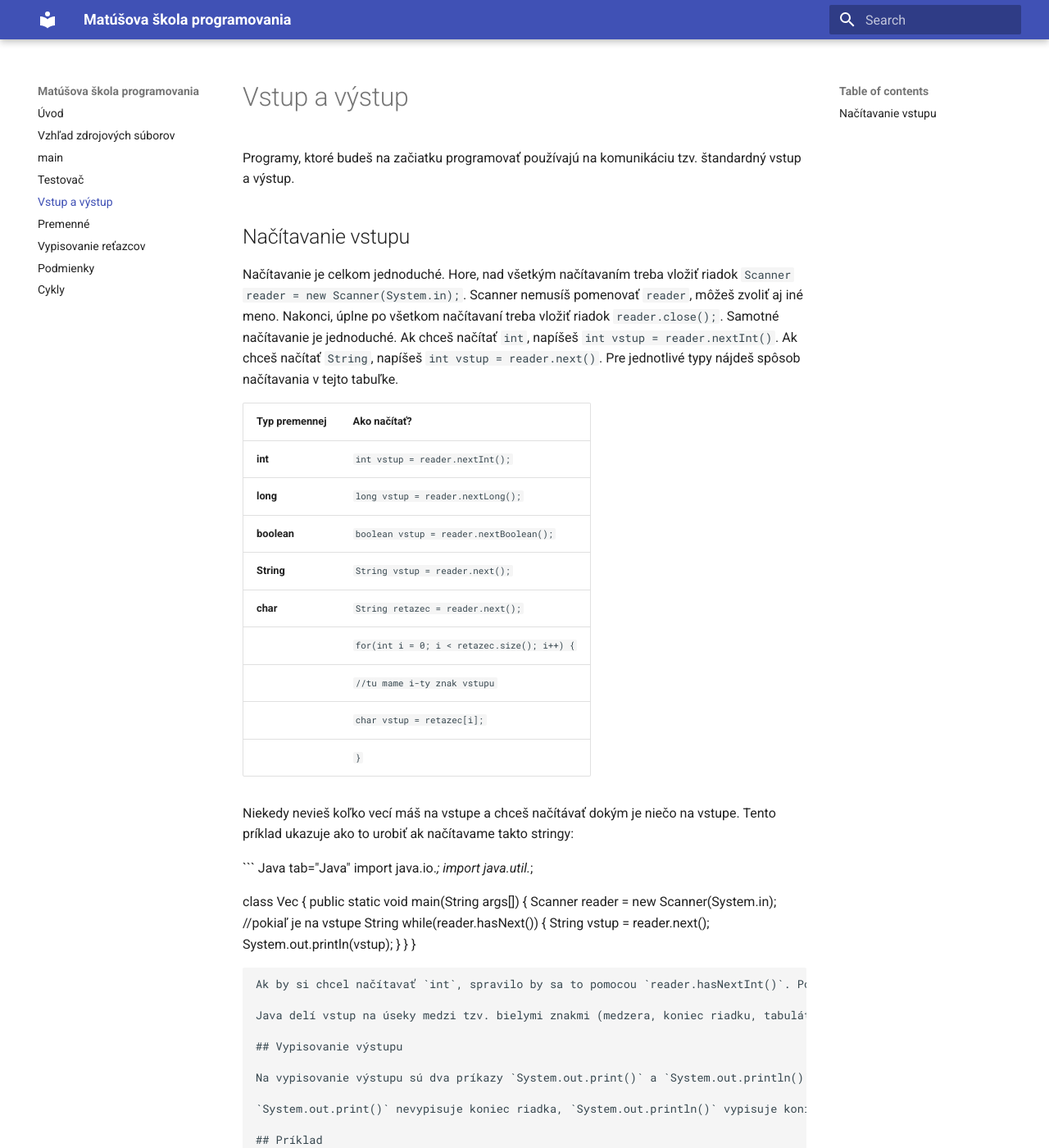
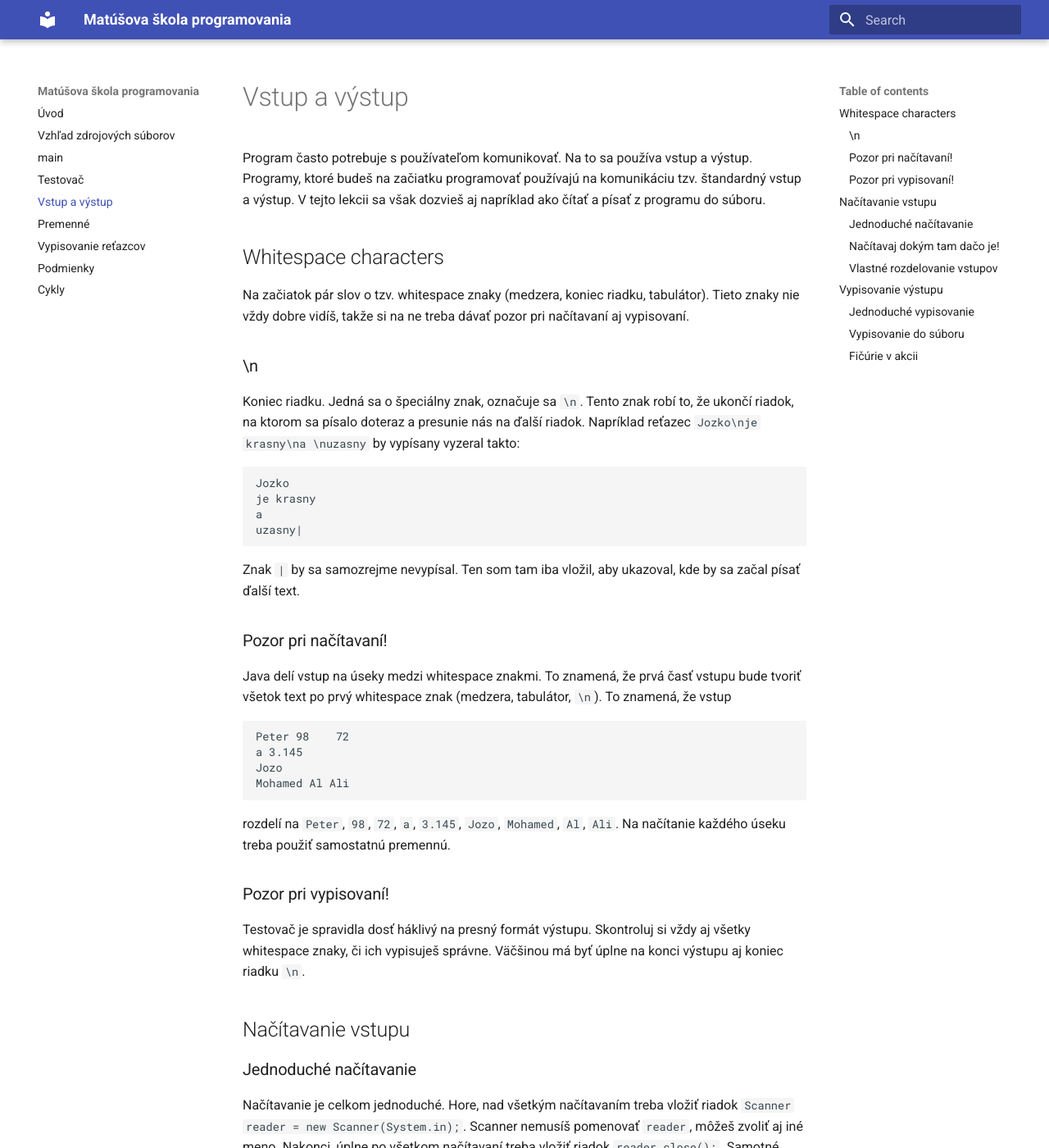
Before and after one commit to jofi/programmer, an MkDocs documentation site: the page built from docs/vstup_vystup.md, in a window 1280 px wide and 1400 px high. Shown: the whole window at 82% size. Built offline with MkDocs 1.6.1 and Material for MkDocs 9.7.7, drawn with Linux system fonts in a browser that asks for light colours; some of the changed text lies outside the part shown.

Commit message:
Doplnenie a zmenenie Vstup a vystup

````diff
--- a/docs/vstup_vystup.md
+++ b/docs/vstup_vystup.md
@@ -1,10 +1,37 @@
 # Vstup a výstup
 
-Programy, ktoré budeš na začiatku programovať používajú na komunikáciu tzv. štandardný vstup a výstup.
+Program často potrebuje s používateľom komunikovať. Na to sa používa vstup a výstup. Programy, ktoré budeš na začiatku programovať používajú na komunikáciu tzv. štandardný vstup a výstup. V tejto lekcii sa však dozvieš aj napríklad ako čítať a písať z programu do súboru.
+
+## Whitespace characters
+Na začiatok pár slov o tzv. whitespace znaky (medzera, koniec riadku, tabulátor). Tieto znaky nie vždy dobre vidíš, takže si na ne treba dávať pozor pri načítavaní aj vypisovaní.
+
+### \n
+Koniec riadku. Jedná sa o špeciálny znak, označuje sa `\n`. Tento znak robí to, že ukončí riadok, na ktorom sa písalo doteraz a presunie nás na ďalší riadok. Napríklad reťazec `Jozko\nje krasny\na \nuzasny` by vypísany vyzeral takto:
+```
+Jozko
+je krasny
+a
+uzasny|
+```
+Znak `|` by sa samozrejme nevypísal. Ten som tam iba vložil, aby ukazoval, kde by sa začal písať ďalší text.
+
+### Pozor pri načítavaní!
+Java delí vstup na úseky medzi whitespace znakmi. To znamená, že prvá časť vstupu bude tvoriť všetok text po prvý whitespace znak (medzera, tabulátor, `\n`). To znamená, že vstup
+```
+Peter 98    72
+a 3.145
+Jozo
+Mohamed Al Ali
+```
+rozdelí na `Peter`, `98`, `72`, `a`, `3.145`, `Jozo`, `Mohamed`, `Al`, `Ali`. Na načítanie každého úseku treba použiť samostatnú premennú.
+
+### Pozor pri vypisovaní!
+Testovač je spravidla dosť háklivý na presný formát výstupu. Skontroluj si vždy aj všetky whitespace znaky, či ich vypisuješ správne. Väčšinou má byť úplne na konci výstupu aj koniec riadku `\n`.
 
 ## Načítavanie vstupu
 
-Načítavanie je celkom jednoduché. Hore, nad všetkým načítavaním treba vložiť riadok ``` Scanner reader = new Scanner(System.in); ```. Scanner nemusíš pomenovať ``` reader ```, môžeš zvoliť aj iné meno. Nakonci, úplne po všetkom načítavaní treba vložiť riadok ``` reader.close(); ```. Samotné načítavanie je jednoduché. Ak chceš načítať ``` int ```, napíšeš ``` int vstup = reader.nextInt() ```. Ak chceš načítať ``` String ```, napíšeš ``` int vstup = reader.next() ```. Pre jednotlivé typy nájdeš spôsob načítavania v tejto tabuľke.
+### Jednoduché načítavanie
+Načítavanie je celkom jednoduché. Hore, nad všetkým načítavaním treba vložiť riadok ``` Scanner reader = new Scanner(System.in); ```. Scanner nemusíš pomenovať ``` reader ```, môžeš zvoliť aj iné meno. Nakonci, úplne po všetkom načítavaní treba vložiť riadok ``` reader.close(); ```. Samotné načítavanie je jednoduché. Ak chceš načítať ``` int ```, napíšeš ``` int vstup = reader.nextInt() ```. Ak chceš načítať ``` String ```, napíšeš ``` String vstup = reader.next() ```. Pre jednotlivé typy nájdeš spôsob načítavania v tejto tabuľke.
 
 | Typ premennej  |      Ako načítať? |
 |----------|-------------|
@@ -13,12 +40,14 @@
 | **boolean** | ` boolean vstup = reader.nextBoolean(); ` |
 | **String** | ` String vstup = reader.next(); ` |
 | **char** | `String retazec = reader.next();`
-|      |`for(int i = 0; i < retazec.size(); i++) {` |
+|      |`for(int i = 0; i < retazec.length(); i++) {` |
 |      | 	`//tu mame i-ty znak vstupu` |
-|      | 	`char vstup = retazec[i];`|
+|      | 	`char vstup = retazec.charAt(i);`|
 |      | `}`|
 
-Niekedy nevieš koľko vecí máš na vstupe a chceš načítávať dokým je niečo na vstupe. Tento príklad ukazuje ako to urobiť ak načítavame takto stringy:
+
+### Načítavaj dokým tam dačo je!
+Niekedy nevieš koľko vecí máš na vstupe a chceš načítávať dokým je niečo na vstupe. Na to slúži funkcia `reader.hasNext()`. Vracia `true` ak na vstupe ešte je nejaký neprečítaný `string`, inak vracia `false`.
 
 ``` Java tab="Java"
 import java.io.*;
@@ -27,7 +56,7 @@
 class Vec {
   public static void main(String args[])   {
 	Scanner reader = new Scanner(System.in);
-	//pokiaľ je na vstupe String
+	//dokým je na vstupe String
 	while(reader.hasNext()) {
 		String vstup = reader.next();
 		System.out.println(vstup);
@@ -38,19 +67,54 @@
 
 Ak by si chcel načítavať `int`, spravilo by sa to pomocou `reader.hasNextInt()`. Podobne pre ostatné typy.
 
-Java delí vstup na úseky medzi tzv. bielymi znakmi (medzera, koniec riadku, tabulátor). To znamená, že vstup `Peter Jozo Fero` rozdelí na tri `Peter`, `Jozo` a `Fero`. Tamten vstup by sa teda nedal načítať do 1 Stringu. Musel by si použiť 3, pre každý úsek 1.
+### Načítavanie zo súboru
+Dakedy chceš načítavať vstup zo súboru. To sa robí tak, že namiesto `Scanner reader = new Scanner(System.in);` vložíš `Scanner special_reader = new Scanner(new File("meno_suboru.txt"));` a musíš to celé vložiť do bloku `try, catch`. Takto:
+
+```Java tab="Java"
+	try {
+		Scanner special_reader = new Scanner(new File("input.txt"));
+		...
+		special_reader.close();
+	} catch (IOException ex) {
+    	System.out.println("Something wrong with files!");
+	}
+
+```
+
+Toto je špecialitka Javy, chráni ťa tým pre pádom programu v prípade, že súborom so vstupom neexistuje.
+
+### Vlastné rozdelovanie vstupov
+Prednastavenie scannera vstupu sa dá zmeniť, tak aby rozdelil vstup podľa iných znakov ako whitespace znakov. Napríklad by sme mohli chcieť rozdeliť vstup na úseky medzi písmenami `W`. Spraví sa to jednoducho. Namiesto obyčajného `Scanner reader = new Scanner(...);` na začiatku, napíšeš `Scanner reader = new Scanner(...).useDelimiter("WW*");` Vnútri `useDelimiter()` môže byť ľubovoľný regulárny výraz (ak nevieš, čo to je, nerieš zatiaľ). Ak chceš deliť iba pomocou písmenka alebo číslice, jednoducho nahraď znak `W` v tamtom príkaze.
 
 ## Vypisovanie výstupu
+
+### Jednoduché vypisovanie
 
 Na vypisovanie výstupu sú dva príkazy `System.out.print()` a `System.out.println()`. Do vnútra zátvoriek napíšeš, čo chceš vypísať. Môže to byť číslo (napr. `98`), reťazec(napr. `"Chelsea je krásna"`) alebo premenná. Nedá sa to však kombinovať. Jediným príkazom sa nedá vypísať napríklad aj číslo aj premenná. Musel by si použiť jeden príkaz, ktorý vypíše iba číslo a druhý, ktorý vypíše iba premennú.
 
 `System.out.print()` nevypisuje koniec riadka, `System.out.println()` vypisuje koniec riadka. To je ich jediný rozdiel. Teoreticky sa teda každé `System.out.println(...);` dá nahradiť za `System.out.print(...); System.out.print(\n)`.
 
+### Vypisovanie do súboru
+
+Podobne jak pri načitavaní, musíš hore pridať ` PrintWriter writer = new PrintWriter(new FileWriter("meno_suboru.txt")); ` a na koniec `writer.close()`. Celé to takisto musí byť v `try, catch` bloku. Namiesto `System.out.print()` používaš potom `writer.print()`.
+
+```Java tab="Java"
+	try {
+		PrintWriter special_writer = new PrintWriter(new FileWriter("output.txt"));
+		special_writer.println("Jozko je velmi mudry a sikovny!");
+		...
+		special_writer.close();
+	} catch (IOException ex) {
+    	System.out.println("Something wrong with files!");
+	}
+
+```
+
 ## Príklad
-Celé to môže vyzerať nejako takto.
+### Jednoduchý príklad
 
 * Spustí sa program.
-* Program vypíše ``` Zadajte svoje meno: ```
+* Program vypíše ``` Sire, zadajte svoje meno: ```
 * Používateľ (ja, ty, oco alebo kľudne aj dedko) napíše svoje meno, napr. ``` Fero ```.
 * Program toto meno (nech je akékoľvek) načíta a nejako spracuje.
 * Program vypíše ``` Zadajte svoj počet rúk! ```.
@@ -60,14 +124,14 @@
 
 Implementácia:
 
-``` Java tab="Java" hl_lines="7 9 11 13 15 18 19 20"
+``` Java tab="Java"
 import java.io.*;
 import java.util.*;
 
 class Vec {
   public static void main(String args[])   {
 	//vyžiadame si užívateľovo meno
-    System.out.print("Zadajte svoje meno: ");
+    System.out.print("Sire, zadajte svoje meno: ");
 	//ideme načítavať, najprv treba vytvoriť Scanner
 	Scanner reader = new Scanner(System.in);
 	//načítame do premennej meno užívateľa
@@ -84,3 +148,77 @@
   }
 }
 ```
+
+### Fičúrie v akcii
+
+Načíta všetky reťazce zo vstupného súboru `input.txt` a vypíše ich oddelené medzerami do `output.txt`:
+
+``` Java tab="Java"
+import java.io.*;
+import java.util.*;
+
+class Vec {
+  public static void main(String args[])   {
+	//vstup a vystup zo suboru
+	try {
+		//vytvorime special_reader na citanie vstupu
+		Scanner special_reader = new Scanner(new File("input.txt"));
+		//vytvorime special_writer na vypisovanie vystupu
+		PrintWriter special_writer = new PrintWriter(new FileWriter("output.txt"));
+		String text;
+		boolean bolo_prve = false;
+		special_writer.print("Sire, napisali ste: ");
+		while(special_reader.hasNext()) {
+			if(bolo_prve) special_writer.print(", ");
+			bolo_prve = true;
+			text = special_reader.next();
+			special_writer.print(text);
+		}
+		special_writer.println(".");
+		//zatvorime obe special vecicky
+		special_reader.close();
+		special_writer.close();
+	} catch (IOException ex) {
+    	System.out.println("Something wrong with files!");
+	}
+  }
+}
+```
+
+Načíta vstup rozdelený na časti medzi malými samohláskami a vypíše to. Inými slovami odstráni z textu malé samohlásky:
+
+``` Java tab="Java"
+import java.io.*;
+import java.util.*;
+
+class Vec {
+  	public static void main(String args[])   {
+		Scanner special_scanner = new Scanner(System.in).useDelimiter("(aa*)|(ee*)|(ii*)|(uu*)|(oo*)|(yy*)");
+		while(special_scanner.hasNext()) {
+			String text = special_scanner.next();
+			System.out.print(text);
+		}
+		System.out.println();
+	}
+}
+```
+
+Načíta číslo a vypíše ti všetky jeho cifry oddelené medzerou:
+
+``` Java tab="Java"
+import java.io.*;
+import java.util.*;
+
+class Vec {
+  	public static void main(String args[])   {
+		Scanner special_scanner = new Scanner(System.in);
+		String text = special_scanner.next();
+		System.out.print("Sire, vaše číslo sa skladá z týchto cifier:");
+		for(int i = 0; i < text.size(); i++) {
+			System.out.print(" ");
+			System.out.print(text[i]);
+		}
+		System.out.println();
+	}
+}
+```
````
